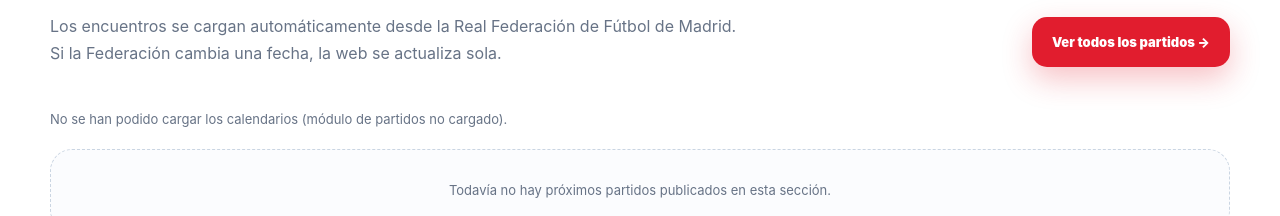
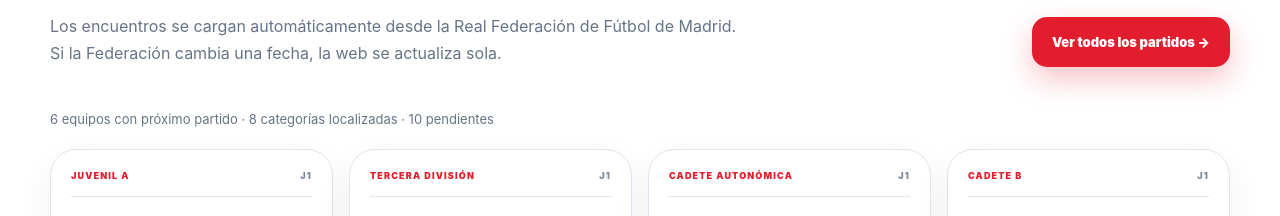
Before and after one commit to daniarganda8-design/serene-melomakarona-b1c90e, a plain HTML site: page index.html in a window 1280 px wide. Shown: the part 1020-1236 px from the top of the page. Drawn offline with Linux system fonts and the light colour scheme; a script that the page names is missing.

Commit message:
Add files via upload

```diff
--- a/index.html
+++ b/index.html
@@ -211,6 +211,7 @@
   </div>
 </footer>
 <script src="assets/js/site-data.js"></script>
+<script src="assets/js/fixtures-client.js"></script>
 <script src="assets/js/main.js"></script>
 <script src="assets/js/noticias-client.js"></script>
 </body>
```
